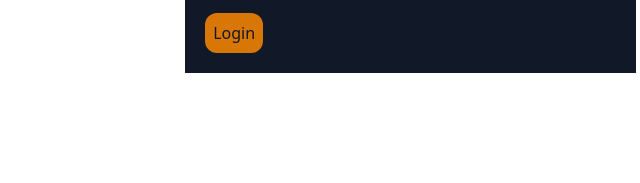
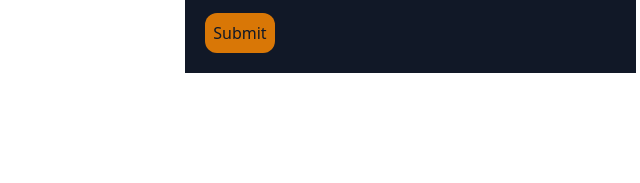
Before and after one commit to Tony2308/hunterSite, a plain HTML site: page index.html in a window 1280 px wide. Shown: the part 3087-3270 px from the top of the page, 623-1263 px from the left. Drawn offline with nearby package versions, Linux system fonts and the light colour scheme.

Commit message:
first commit update login

```diff
--- a/index.html
+++ b/index.html
@@ -200,7 +200,7 @@
                   <label for="psw"><h4>Password</h4></label>
                   <input class="w-11/12 p-2 rounded-xl" type="password" placeholder="Enter Password" name="psw" required>
 
-                  <button type="submit" class="bg-yellow-600 text-gray-900 p-2 rounded-xl">Login</button>
+                  <button type="submit" class="bg-yellow-600 text-gray-900 p-2 rounded-xl">Submit</button>
 
                 </form>
 
```
